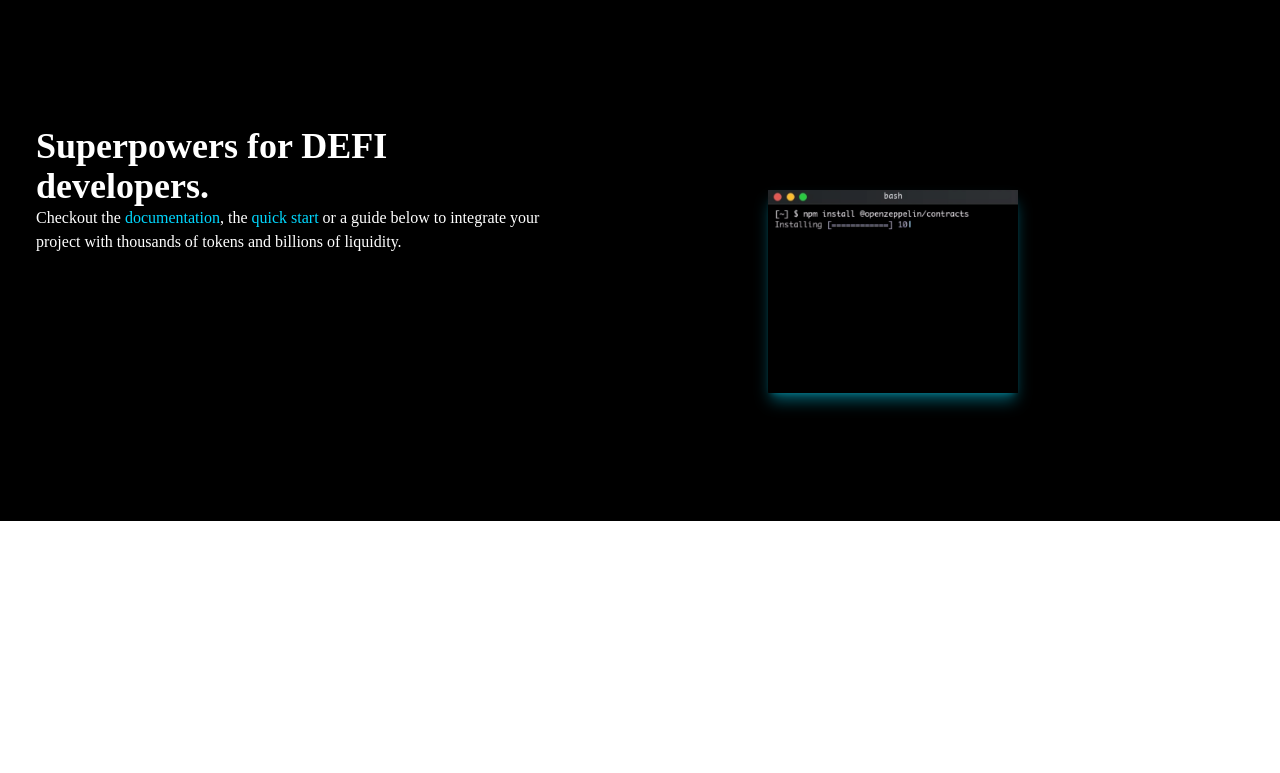
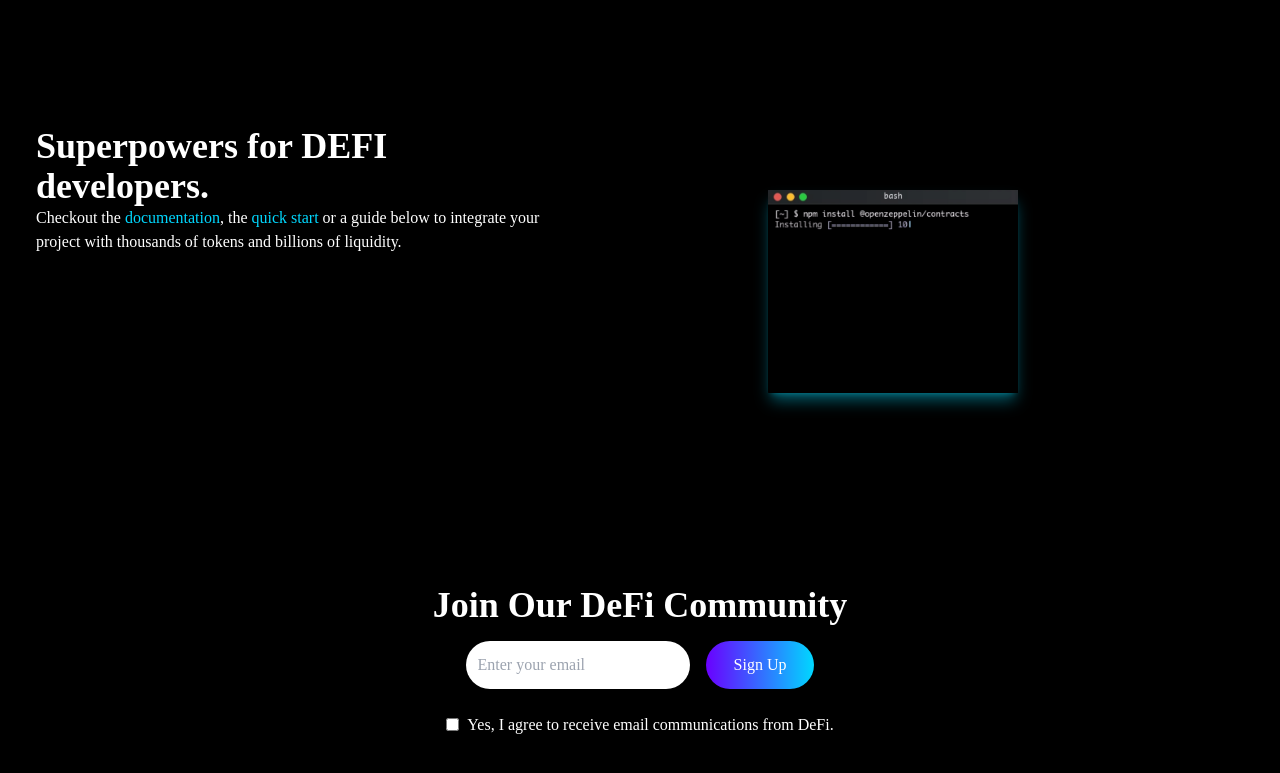
Before and after one commit to IvanHerrera2000/website-react-tailwind, a React (Create React App) app in the folder client/: page / in a window 1280 px wide. Shown: the part 1398-2171 px from the top of the page. Before the commit the page ends 1919 px from the top, so only its background shows below. Built offline with nearby package versions, Linux system fonts and the light colour scheme.

Commit message:
Suscribe component

```diff
--- a/client/src/App.js
+++ b/client/src/App.js
@@ -3,6 +3,7 @@
 import Developers from "./components/Developers";
 import Hero from "./components/Hero";
 import Navbar from "./components/Navbar";
+import Subscribe from "./components/Suscribe";
 
 const App = () => {
   return (
@@ -11,6 +12,7 @@
       <Hero />
       <About />
       <Developers />
+      <Subscribe />
     </div>
   );
 };
--- /dev/null
+++ b/client/src/components/Suscribe.js
@@ -0,0 +1,23 @@
+import React from "react";
+
+const Subscribe = () => {
+  return (
+    <div className="w-full px-4 py-16 bg-black text-white text-center">
+      <h1>Join Our DeFi Community</h1>
+      <div className="py-4">
+        <input
+          className="p-3 rounded-3xl mr-4"
+          type="email"
+          placeholder="Enter your email"
+        />
+        <button>Sign Up</button>
+      </div>
+      <div className="flex items-center justify-center py-2 ">
+        <input className="mr-2 " type="checkbox" />
+        <p>Yes, I agree to receive email communications from DeFi.</p>
+      </div>
+    </div>
+  );
+};
+
+export default Subscribe;
```
